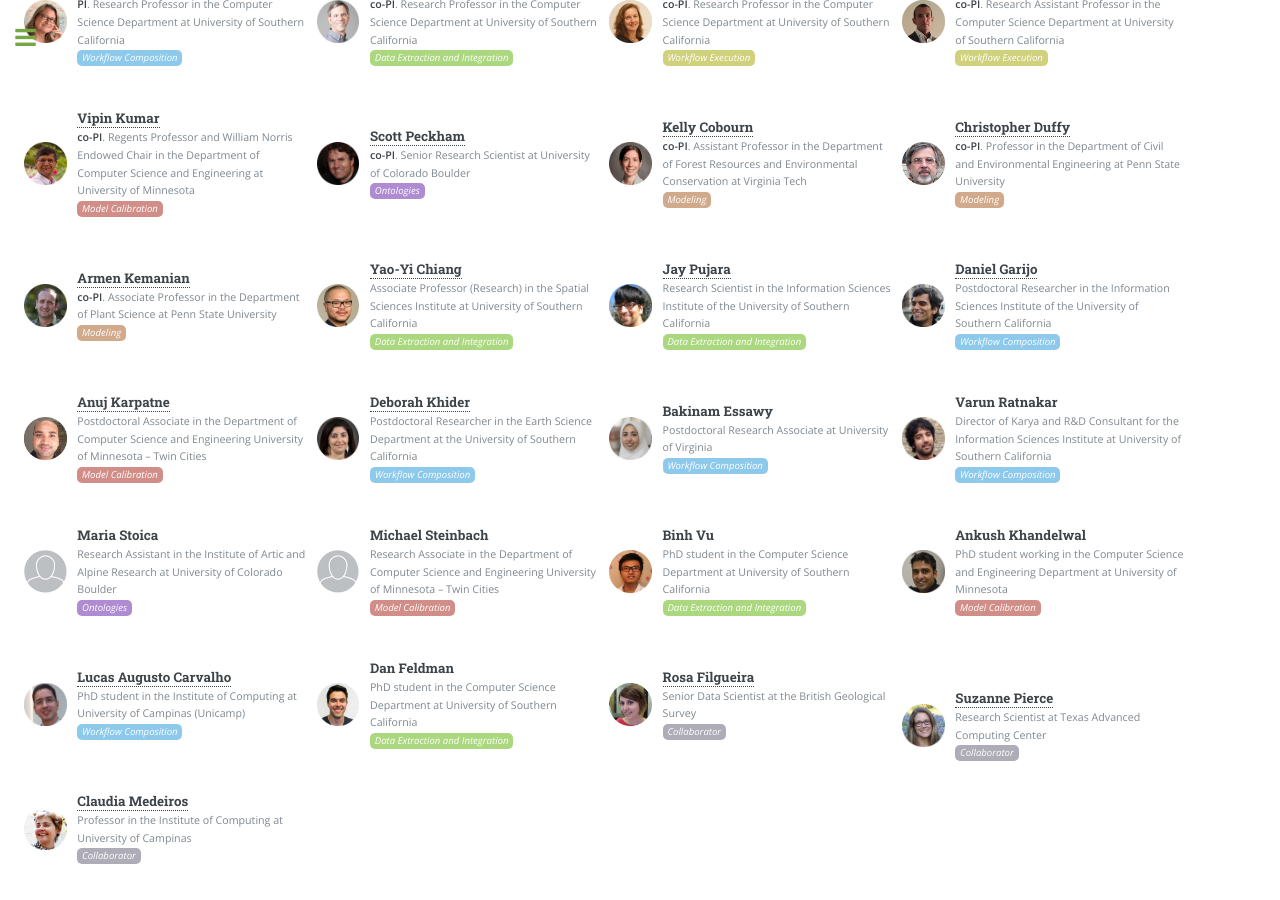
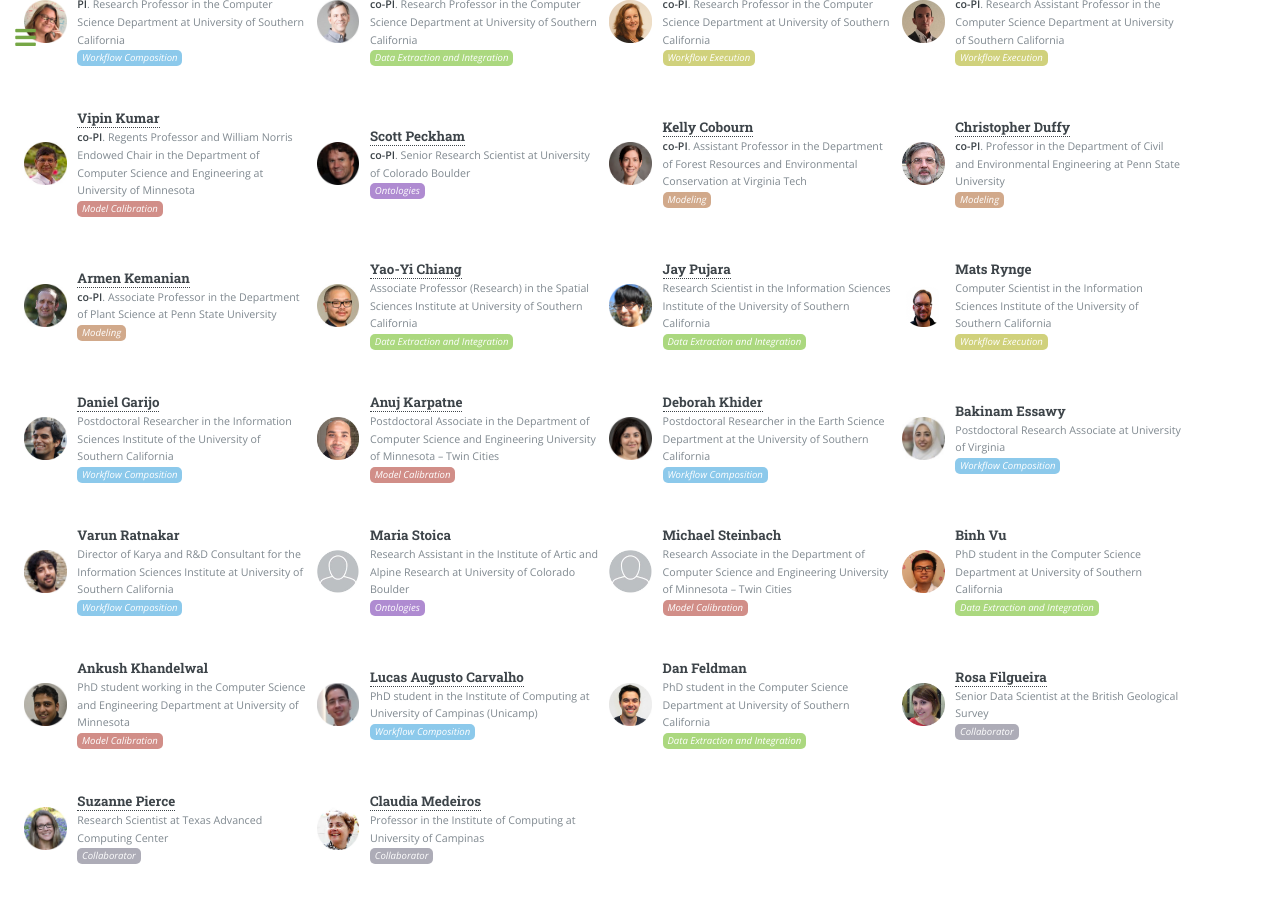
Before and after one commit to KnowledgeCaptureAndDiscovery/MINT, a Jekyll site: the page built from index.md, in a window 1280 px wide and 900 px high, scrolled down 833 px. Built offline with Jekyll 4.4.1, drawn with Linux system fonts in a browser that asks for light colours.

Commit message:
adding mats rynge

```diff
--- a/index.md
+++ b/index.md
@@ -94,6 +94,14 @@ layout: default
 				<h3><a href="https://www.jaypujara.org" target="_blank">Jay Pujara</a></h3>
 				<p>Research Scientist in the Information Sciences Institute of the University of Southern California
 				<br /><i class="label green">Data Extraction and Integration</i></p>
+			</div>
+		</member>
+        <member>
+			<img src="assets/images/team/rynge.png"/>
+			<div class="content">
+				<h3>Mats Rynge</h3>
+				<p>Computer Scientist in the Information Sciences Institute of the University of Southern California
+				<br /><i class="label yellow">Workflow Execution</i></p>
 			</div>
 		</member>
         <member>
```
Also changed, not shown: assets/images/team/rynge.png (added).
